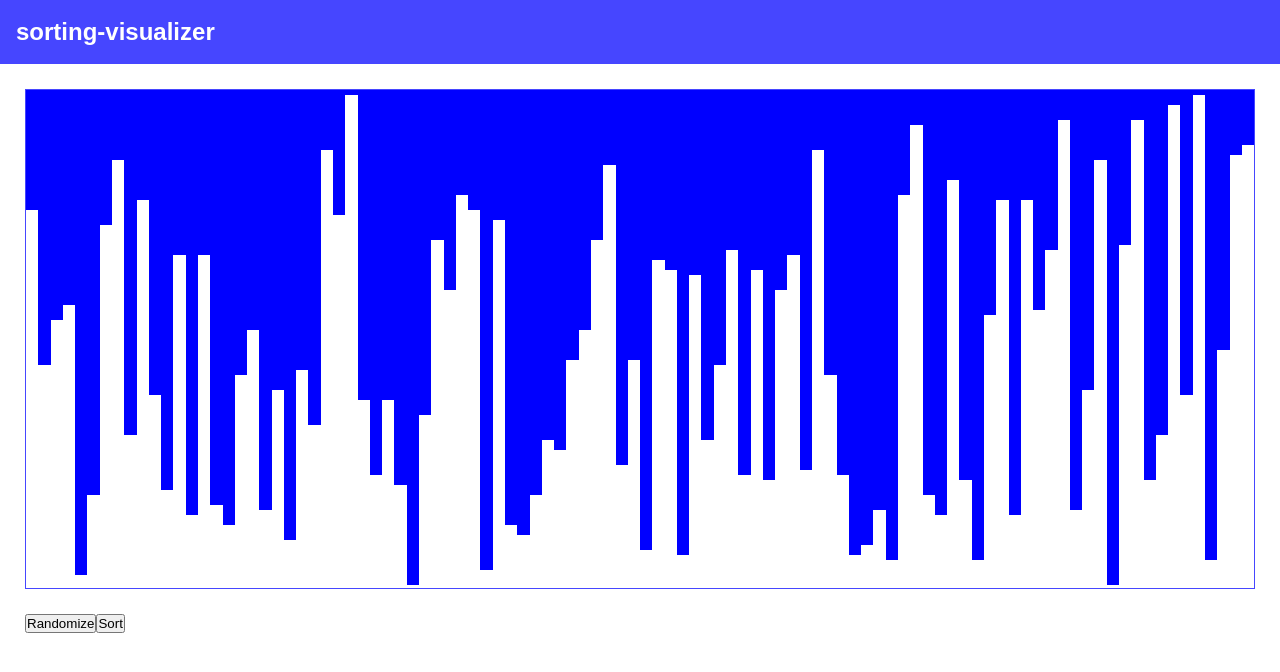
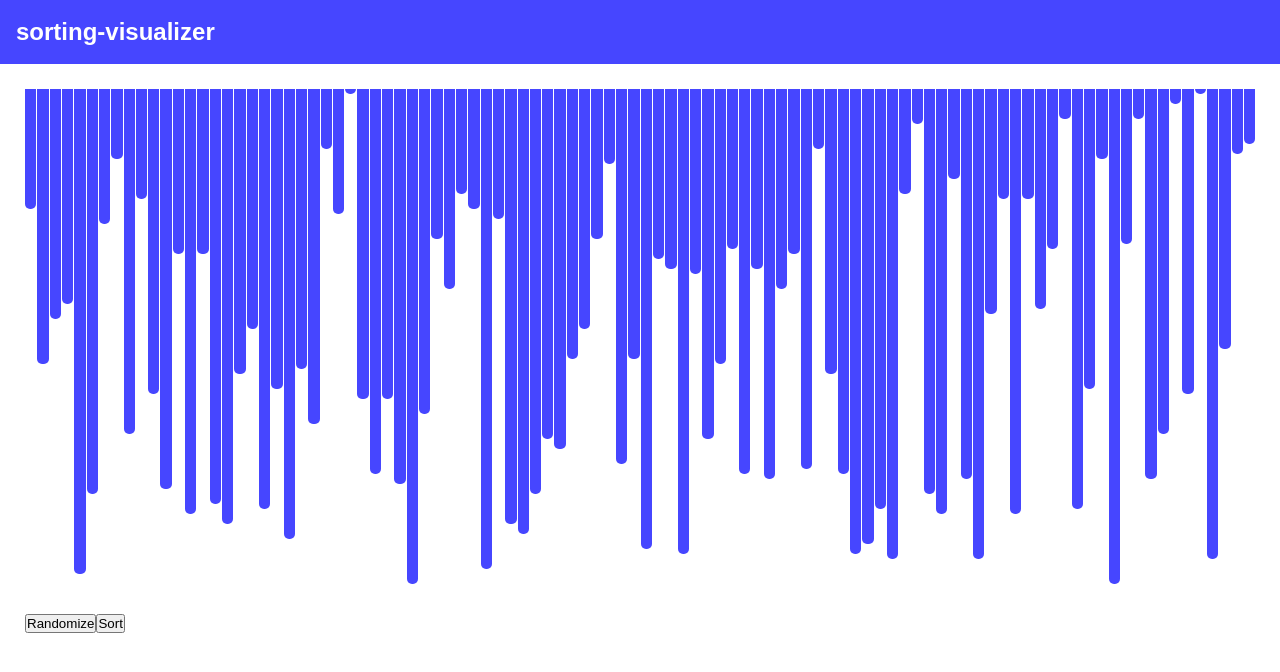
Before and after one commit to drew18moore/sorting-visualizer-react, a React (Create React App) app: page / in a window 1280 px wide. Shown: the top 672 px of the page. Built offline with nearby package versions, Linux system fonts and the light colour scheme.

Commit message:
Changed some styling

```diff
--- a/src/Main.css
+++ b/src/Main.css
@@ -6,14 +6,16 @@ main {
 }
 
 #bars {
-    border: 1px solid #4646ff;
+    /* border: 1px solid #4646ff; */
     margin: 0 auto;
     width: 100%;
     height: 500px;
     display: flex;
+    gap: 1px;
 }
 
 .bar {
-    background-color: blue;
+    background-color: #4646ff;
     flex: auto;
+    border-radius: 0  0 5px 5px;
 }
```
